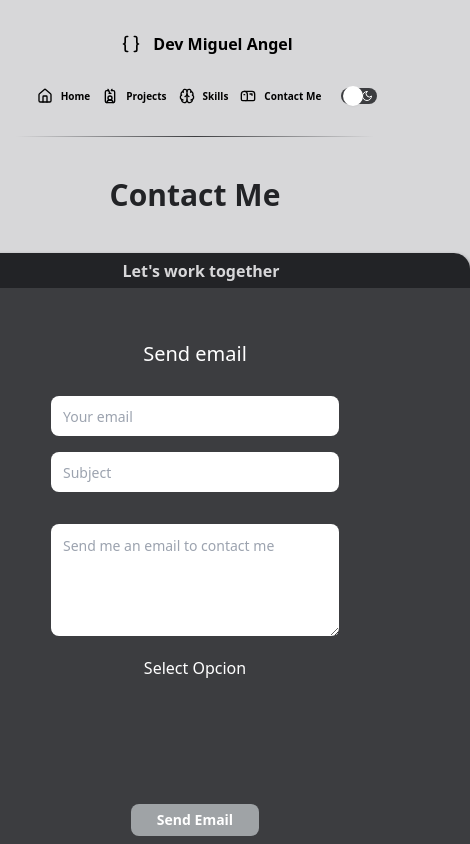
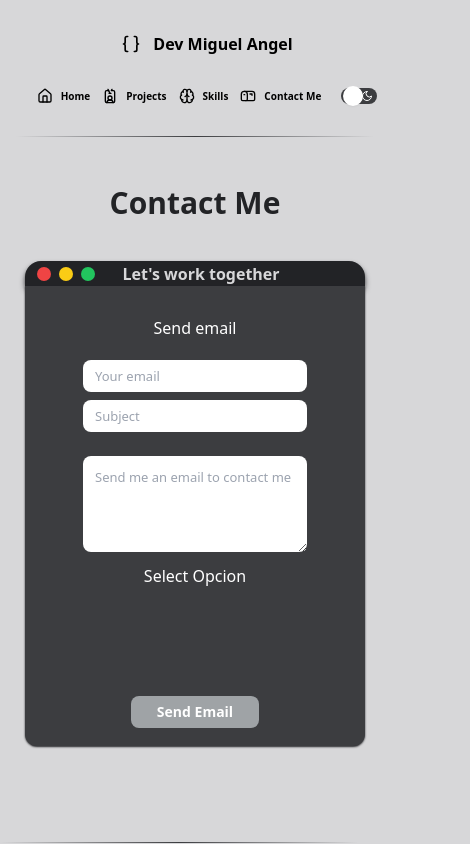
Before and after one commit to MiguelGarzon11/FrontendPortfolio, an Angular app: page /contactme in a window 390 px wide. Shown: the top 844 px of the page, 470 px wide, since content can reach past the window. Built offline with nearby package versions, Linux system fonts and the light colour scheme.

Commit message:
Frontend Portfolio v.2.0

```diff
--- a/src/app/components/contactme/contactme.html
+++ b/src/app/components/contactme/contactme.html
@@ -1,11 +1,12 @@
 <div class="h-full">
-  <div class="flex flex-col justify-center items-center gap-10 m-10">
+  <div class="flex flex-col justify-center items-center gap-10 m-12">
 
     <h1 class="text-3xl text-main dark:text-secondary">Contact Me</h1>
 
-    <div class="flex flex-col mb-10 shadow-md shadow-main dark:shadow-button rounded-t-2xl rounded-b-xl">
+    <div class="flex flex-col justify-center items-center mb-12 rounded-t-2xl rounded-b-xl">
 
-      <div class="flex justify-between items-center h-[35px] w-[550Spx] bg-main dark:bg-secondary rounded-t-2xl">
+      <div
+        class="flex justify-between items-center h-[25px] w-[340px] sm:h-[35px] sm:w-[550px] bg-main dark:bg-secondary rounded-t-2xl shadow-md shadow-main dark:shadow-button">
 
         <div class="flex gap-2 mx-3">
 
@@ -21,10 +22,11 @@
         <div class="w-[70px]"></div>
       </div>
 
-      <div class="flex flex-col justify-around h-[600px] w-[550px] bg-buttonS dark:bg-button rounded-b-xl">
+      <div
+        class="flex flex-col justify-around h-[460px] w-[340px] sm:h-[600px] sm:w-[550px] bg-buttonS dark:bg-button rounded-b-xl shadow-sm shadow-main dark:shadow-secondary">
 
-        <div class="flex flex-col justify-center items-center m-3 gap-5">
-          <label class="justify-center text-white dark:text-black font-semibold text-xl" for="message">
+        <div class="flex flex-col justify-center items-center mt-3 sm:m-3 gap-3 sm:gap-5">
+          <label class="justify-center text-white dark:text-black font-semibold text-md sm:text-xl" for="message">
             <h3 class="font-medium mb-3">
               {{ selectedPlatform === 'email' ? 'Send email' : 'Send WhatsApp' }}
             </h3>
@@ -37,8 +39,6 @@
           @if (selectedPlatform === 'email') {
           <input type="text" [(ngModel)]="subject" name="subject" placeholder="Subject" maxlength="50" required>
           }
-
-
 
           <textarea name="message" [(ngModel)]="message" (keydown.enter)="onEnter($event)"
             [placeholder]="selectedPlatform === 'email' ? 'Send me an email to contact me' : 'Type your WhatsApp message here'"></textarea>
@@ -75,6 +75,5 @@
         </div>
       </div>
     </div>
-
   </div>
 </div>
--- a/src/app/components/home/home.html
+++ b/src/app/components/home/home.html
@@ -10,10 +10,10 @@
     <div class="flex flex-col sm:mt-0 items-center drop-shadow-black dark:drop-shadow-white">
       <div
         class="relative flex items-center h-[30px] w-[350px] sm:h-[35px] sm:mt-10 sm:w-[350px] lg:h-[35px] lg:w-[550px] md:w-[500px] bg-main dark:bg-secondary md:mt-28 rounded-t-2xl">
-        <div class="flex justify-start flex-row gap-2 mx-3">
-          <div class="bg-red-500 h-2.5 w-2.5 sm:h-3.5 sm:w-3.5 rounded-full"></div>
-          <div class="bg-yellow-400 h-2.5 w-2.5 sm:h-3.5 sm:w-3.5 rounded-full"></div>
-          <div class="bg-green-500 h-2.5 w-2.5 sm:h-3.5 sm:w-3.5 rounded-full"></div>
+        <div class="flex justify-start flex-row gap-1.5 sm:gap-2 mx-3">
+          <div class="bg-red-500 h-3 w-3 sm:h-3.5 sm:w-3.5 rounded-full"></div>
+          <div class="bg-yellow-400 h-3 w-3 sm:h-3.5 sm:w-3.5 rounded-full"></div>
+          <div class="bg-green-500 h-3 w-3 sm:h-3.5 sm:w-3.5 rounded-full"></div>
         </div>
         <div class="flex items-center">
           <h1 class="absolute left-1/2 -translate-x-1/2 text-sm sm:text-md md:text-lg text-secondary dark:text-main">
--- a/src/app/components/projects/projects.html
+++ b/src/app/components/projects/projects.html
@@ -11,10 +11,10 @@
       <div class="flex flex-col justify-center md:flex-row gap-10">
         <div id="project" class="flex flex-col">
           <div class="flex items-center w-80 h-6 sm:w-96 sm:h-10 bg-main dark:bg-secondary rounded-t-2xl">
-            <div class="flex flex-row gap-2 mx-3">
-              <div class="bg-red-500 h-2.5 w-2.5 sm:h-3.5 sm:w-3.5 rounded-full"></div>
-              <div class="bg-yellow-400 h-2.5 w-2.5 sm:h-3.5 sm:w-3.5 rounded-full"></div>
-              <div class="bg-green-500 h-2.5 w-2.5 sm:h-3.5 sm:w-3.5 rounded-full"></div>
+            <div class="flex flex-row gap-1.5 sm:gap-2 mx-3">
+              <div class="bg-red-500 h-3 w-3 sm:h-3.5 sm:w-3.5 rounded-full"></div>
+              <div class="bg-yellow-400 h-3 w-3 sm:h-3.5 sm:w-3.5 rounded-full"></div>
+              <div class="bg-green-500 h-3 w-3 sm:h-3.5 sm:w-3.5 rounded-full"></div>
             </div>
           </div>
           <div class="w-80 h-40 sm:w-96 sm:h-52 bg-buttonS dark:bg-button"></div>
@@ -22,10 +22,10 @@
         </div>
         <div id="project" class="flex flex-col">
           <div class="flex items-center w-80 h-6 sm:w-96 sm:h-10 bg-main dark:bg-secondary rounded-t-2xl">
-            <div class="flex flex-row gap-2 mx-3">
-              <div class="bg-red-500 h-2.5 w-2.5 sm:h-3.5 sm:w-3.5 rounded-full"></div>
-              <div class="bg-yellow-400 h-2.5 w-2.5 sm:h-3.5 sm:w-3.5 rounded-full"></div>
-              <div class="bg-green-500 h-2.5 w-2.5 sm:h-3.5 sm:w-3.5 rounded-full"></div>
+            <div class="flex flex-row gap-1.5 sm:gap-2 mx-3">
+              <div class="bg-red-500 h-3 w-3 sm:h-3.5 sm:w-3.5 rounded-full"></div>
+              <div class="bg-yellow-400 h-3 w-3 sm:h-3.5 sm:w-3.5 rounded-full"></div>
+              <div class="bg-green-500 h-3 w-3 sm:h-3.5 sm:w-3.5 rounded-full"></div>
             </div>
           </div>
           <div class="w-80 h-40 sm:w-96 sm:h-52 bg-buttonS dark:bg-button"></div>
--- a/src/styles.css
+++ b/src/styles.css
@@ -46,11 +46,11 @@
   }
 
   textarea {
-    @apply bg-white text-black w-72 max-h-48 min-h-28 text-sm text-wrap rounded-lg p-3 hover:scale-105 transition-all duration-300 border-main mt-3;
+    @apply bg-white text-black w-56 sm:w-72 max-h-40 min-h-24 sm:max-h-48 sm:min-h-28 text-[13px] sm:text-sm text-wrap rounded-lg p-3 hover:scale-105 transition-all duration-300 border-main mt-3;
   }
 
   input {
-    @apply bg-white text-black w-72 h-10 text-sm text-wrap rounded-lg p-3 hover:scale-105 transition-all duration-300 border-main -mt-1;
+    @apply bg-white text-black w-56 h-8 sm:w-72 sm:h-10 text-[13px] sm:text-sm text-wrap rounded-lg p-3 hover:scale-105 transition-all duration-300 border-main -mt-1;
   }
 
   #project {
```
